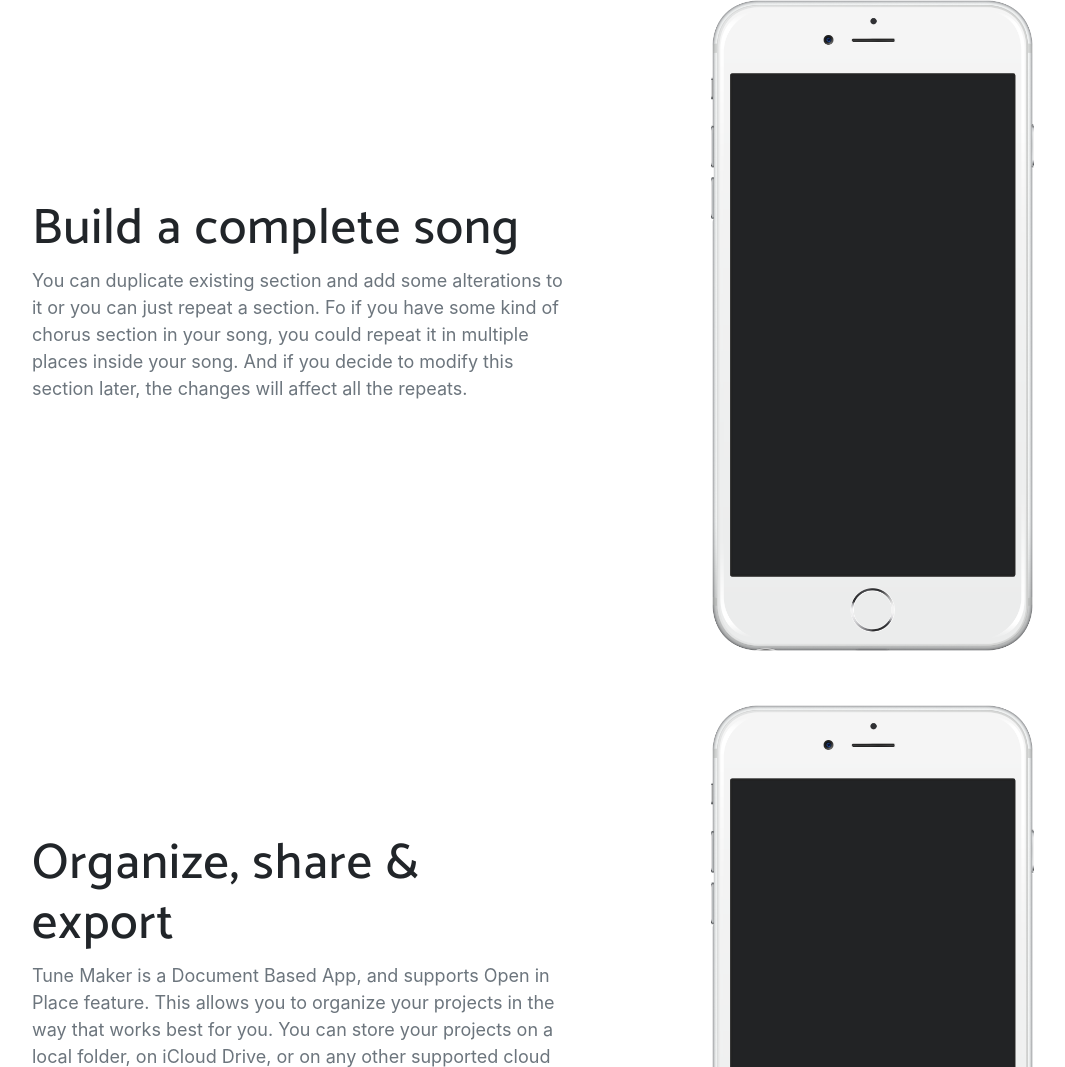
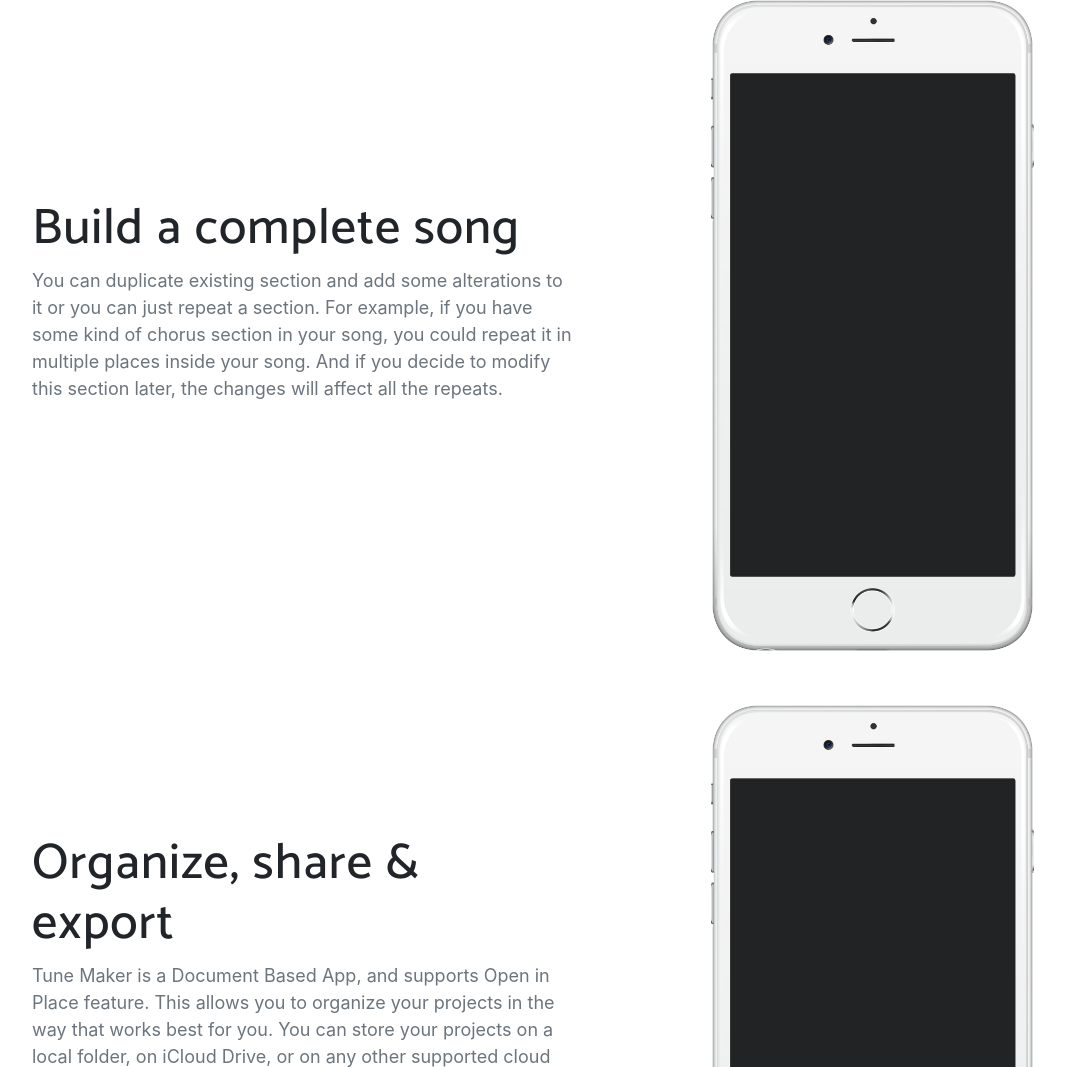
Before and after one commit to 0Dmitry/TuneMakerLanding, a website with bundled scripts: page index.html in a window 1280 px wide. Shown: the part 4431-5498 px from the top of the page, without its empty margins (53-1118 px from the left). Built offline with nearby package versions, Linux system fonts and the light colour scheme; files whose address does not match are found by name; a web font is replaced by a local one.

Commit message:
update texts

```diff
--- a/index.html
+++ b/index.html
@@ -232,7 +232,7 @@
           <div class="col-lg-6 my-auto">
               <div class="section-heading">
                   <h2>Build a complete song</h2>
-                  <p class="text-muted">You can duplicate existing section and add some alterations to it or you can just repeat a section. Fo if you have some kind of chorus section in your song, you could repeat it in multiple places inside your song. And if you decide to modify this section later, the changes will affect all the repeats.</p>
+                  <p class="text-muted">You can duplicate existing section and add some alterations to it or you can just repeat a section. For example, if you have some kind of chorus section in your song, you could repeat it in multiple places inside your song. And if you decide to modify this section later, the changes will affect all the repeats.</p>
                 </div>
           </div>
           <div class="col-lg-6 my-auto">
```
